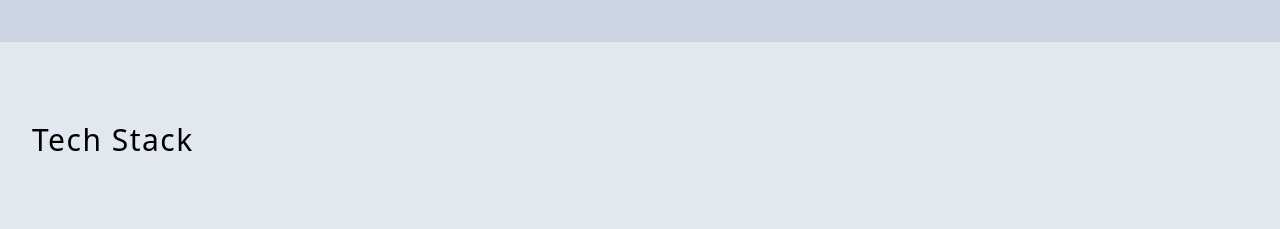
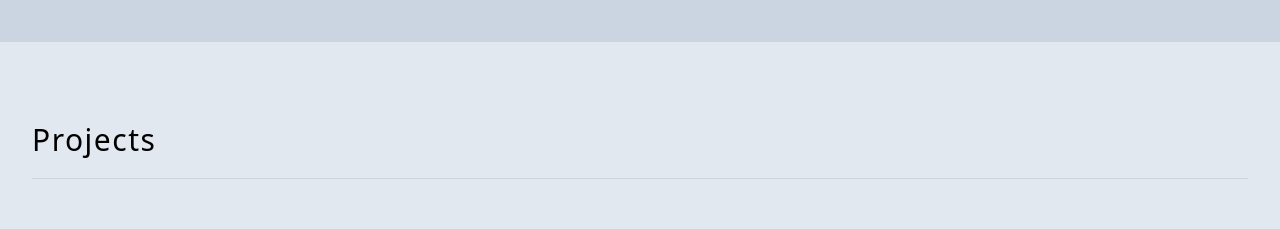
Before and after one commit to CR7sewey/webdev-portfolio-react, a React (Vite) app in the folder vite-project/: page / in a window 1280 px wide. Shown: the part 1780-2009 px from the top of the page. Built offline with nearby package versions, Linux system fonts and the light colour scheme.

Commit message:
Projects component - changes

```diff
--- a/vite-project/src/Components/Projects.jsx
+++ b/vite-project/src/Components/Projects.jsx
@@ -1,45 +1,21 @@
 import React from "react";
 import { projects } from "../../project-assets/data";
-import { FaGithubSquare, FaLinkedin, FaTwitterSquare } from "react-icons/fa";
-import { TbWorldWww } from "react-icons/tb";
+import ProjectsCard from "./ProjectsCard";
 
 const Projects = () => {
   return (
     <div className="bg-slate-200">
       <section className="bg-slate-200 py-20 align-element" id="projects">
-        <div className="border-b border-gray-200 pb-5">
+        <div className="border-b border-gray-300 pb-5">
           <h2 className="text-3xl font-medium tracking-wider capitalize">
-            Tech Stack
+            Projects
           </h2>
         </div>
 
         <div className="py-16 grid gap-8 md:grid-cols-2 lg:grid-cols-3">
           {projects.map((values) => {
             const { id, img, url, github, title, text } = values;
-            return (
-              <article
-                key={id}
-                className="bg-white rounded-lg shadow-md hover:shadow-xl duration-300"
-              >
-                <img
-                  src={img}
-                  alt={title}
-                  className="w-full object-cover rounded-t-lg h-64"
-                />
-                <div className="capitalize p-8">
-                  <h2 className="text-xl tracking-wide font-medium">{title}</h2>
-                  <p className="mt-4 text-slate-700 leading-loose">{text}</p>
-                  <div className="mt-4 flex gap-x-4">
-                    <a href={url}>
-                      <TbWorldWww className="h-8 w-8 text-slate-500 hover:text-black duration-300" />
-                    </a>
-                    <a href={github}>
-                      <FaGithubSquare className="h-8 w-8 text-slate-500 hover:text-black duration-300" />
-                    </a>
-                  </div>
-                </div>
-              </article>
-            );
+            return <ProjectsCard {...values} key={id} />;
           })}
         </div>
       </section>
--- /dev/null
+++ b/vite-project/src/Components/ProjectsCard.jsx
@@ -0,0 +1,29 @@
+import React from "react";
+import { FaGithubSquare, FaLinkedin, FaTwitterSquare } from "react-icons/fa";
+import { TbWorldWww } from "react-icons/tb";
+
+const ProjectsCard = ({ img, title, text, url, github }) => {
+  return (
+    <article className="bg-white rounded-lg shadow-md hover:shadow-xl duration-300">
+      <img
+        src={img}
+        alt={title}
+        className="w-full object-cover rounded-t-lg h-64"
+      />
+      <div className="capitalize p-8">
+        <h2 className="text-xl tracking-wide font-medium">{title}</h2>
+        <p className="mt-4 text-slate-700 leading-loose">{text}</p>
+        <div className="mt-4 flex gap-x-4">
+          <a href={url}>
+            <TbWorldWww className="h-8 w-8 text-slate-500 hover:text-black duration-300" />
+          </a>
+          <a href={github}>
+            <FaGithubSquare className="h-8 w-8 text-slate-500 hover:text-black duration-300" />
+          </a>
+        </div>
+      </div>
+    </article>
+  );
+};
+
+export default ProjectsCard;
```
